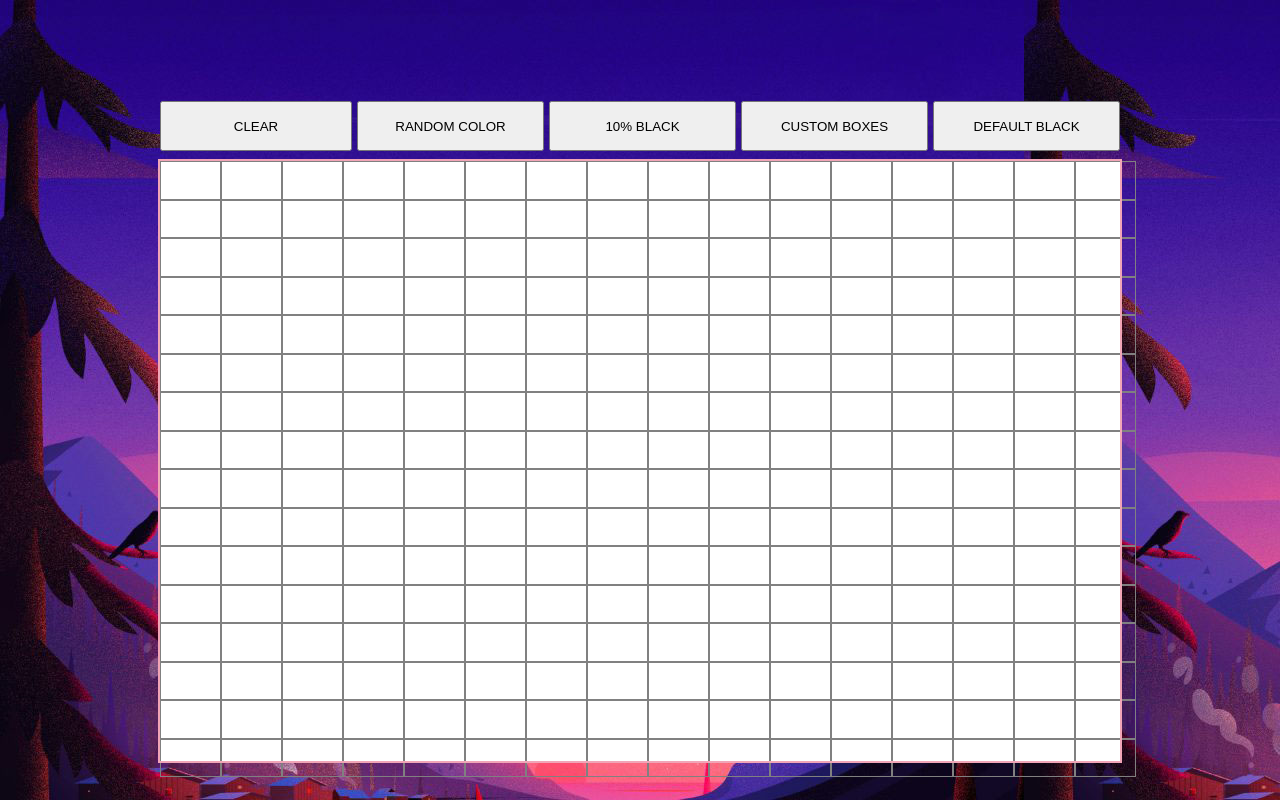
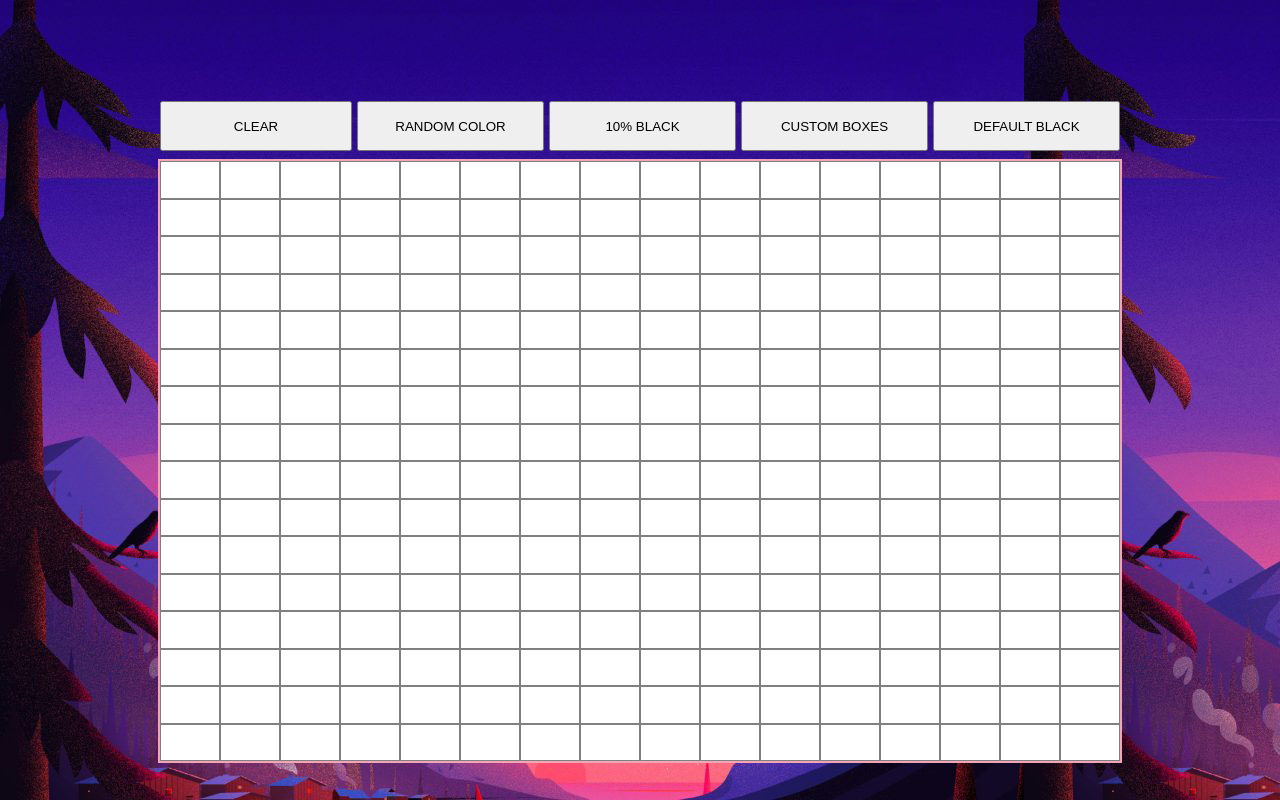
Before and after one commit to Manwani/Project-Etch-A-Sketch, a plain HTML site: page index.html in a window 1280 px wide. Drawn offline with Linux system fonts and the light colour scheme.

Commit message:
fixed bug with spacing of squares not adding up

```diff
--- a/Etch.css
+++ b/Etch.css
@@ -1,3 +1,10 @@
+* {
+    box-sizing: border-box;
+  }
+
+
+
+
 #sketchBox{
     display: grid;
     margin: auto;
@@ -8,7 +15,6 @@
     height: 600px;
     width: 960px;
     background-color: white;
-
 }
 
 #buttons{
--- a/Etch.js
+++ b/Etch.js
@@ -43,11 +43,11 @@ buttons.appendChild(buttonDefault);
 const sketchBox = document.querySelector('#sketchBox');
 
 
-//loop that creates all the boxes -1px to the width and height for border
+//loop that creates all the boxess
 for(let x = 0; x < 256; x++){
 let box = document.createElement('div');
-box.style.width = '59px';
-box.style.height = '36.5px';
+box.style.width = '60px';
+box.style.height = '37.5px';
 box.style.border = '0.5px solid grey'
 box.style.backgroundColor = 'rgba(0,0,0,0)';
 box.className = 'squares';
```
